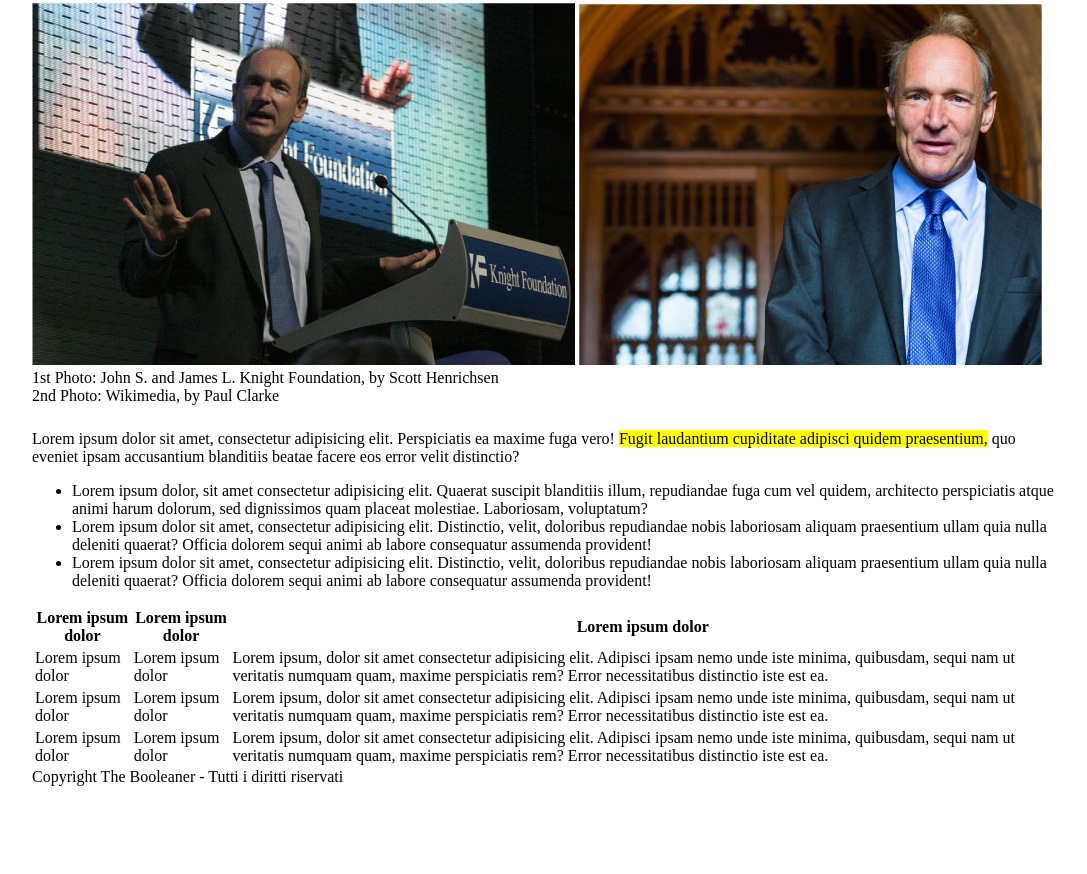
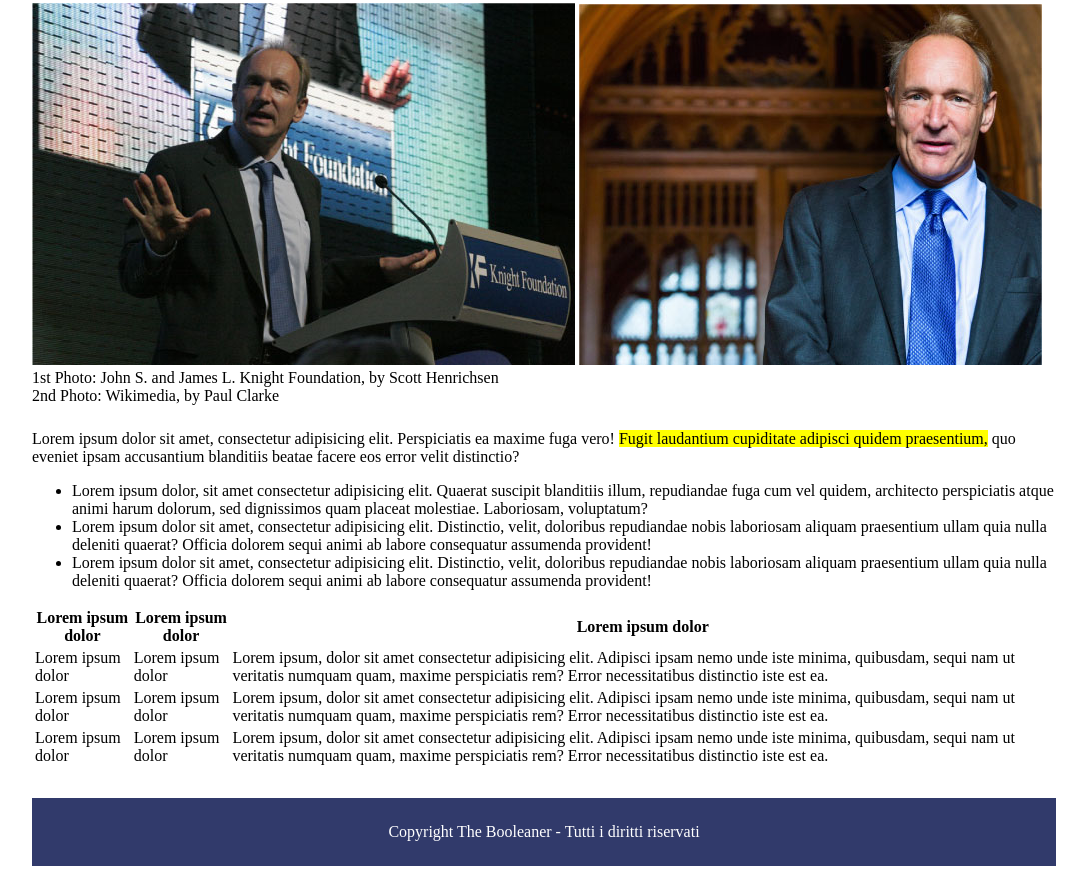
Before and after one commit to Helmatron/html-css-booleaner, a plain HTML site: page index.html in a window 1280 px wide. Shown: the part 317-1191 px from the top of the page, without its empty margins (96-1183 px from the left). Before the commit the page ends 1111 px from the top, so only its background shows below. Drawn offline with Linux system fonts and the light colour scheme.

Commit message:
Add CSS: .footer-style

```diff
--- a/css/style.css
+++ b/css/style.css
@@ -6,15 +6,12 @@
 .page-header {
     background: url(../img/pattern.png);
     background-size: contain;
-
 }
 
 .logo {
     padding-top: 40px;
     padding-bottom: 40px;
     width: 250px;
-
-
 }
 
 h1 {
@@ -30,3 +27,12 @@ h1 {
 span {
     color: rgb(90, 171, 255);
 }
+
+.footer-style {
+    background-color: rgb(49, 58, 107);
+    text-align: center;
+    color: white;
+    margin-top: 30px;
+    padding-top: 25px;
+    padding: 25px;
+}
--- a/index.html
+++ b/index.html
@@ -68,7 +68,7 @@
 
     </main>
 
-    <footer>
+    <footer class="footer-style">
         Copyright The Booleaner - Tutti i diritti riservati
     </footer>
 
```
